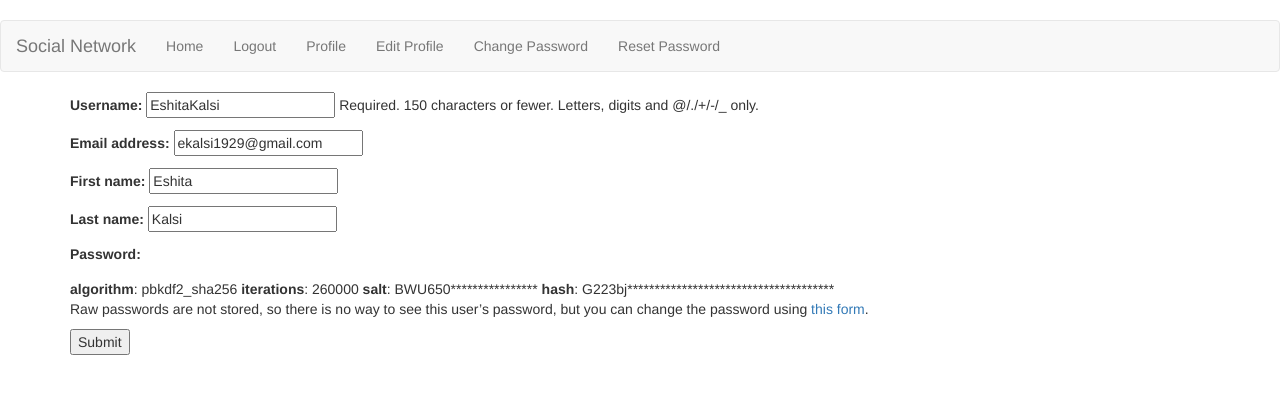
After one commit to Eshitakalsi/Test-Django-LoginSystem, a Django app: page /account/profile/edit/ in a window 1280 px wide. The commit adds this page. Shown: the top 394 px of the page. Run offline with Django 3.2, Linux system fonts and the light colour scheme; a user stored in the database is signed in; some libraries are stand-ins or nearby versions.

Commit message:
Deny Anonymous Users

```diff
--- a/accounts/forms.py
+++ b/accounts/forms.py
@@ -1,6 +1,6 @@
 from django import forms
 from django.contrib.auth.models import User
-from django.contrib.auth.forms import UserCreationForm
+from django.contrib.auth.forms import UserCreationForm, UserChangeForm
 
 
 class RegistrationForm(UserCreationForm):
@@ -27,3 +27,16 @@ class RegistrationForm(UserCreationForm):
             user.save()
 
         return user
+
+
+class EditProfileForm(UserChangeForm):
+
+    class Meta:
+        model = User
+        fields = (
+            'username',
+            'email',
+            'first_name',
+            'last_name',
+            'password'
+        )
--- /dev/null
+++ b/accounts/templates/accounts/edit_profile.html
@@ -0,0 +1,19 @@
+{% extends 'base.html' %}
+
+{% block head %}
+<title>Edit Profile</title>
+{% endblock %}
+
+{% block body %}
+<div class="container">
+    <form method="post">
+        {% csrf_token %}
+        {{ form.as_p }}
+        <button type='submit'>Submit</button>
+    </form>
+    <br>
+</div>
+
+
+
+{% endblock %}
--- a/accounts/templates/base.html
+++ b/accounts/templates/base.html
@@ -33,9 +33,21 @@
           <a class="navbar-brand" href="/">Social Network</a>
         </div>
         <div id="navbar" class="navbar-collapse collapse">
+          {% if user.is_authenticated %}
+          <ul class="nav navbar-nav ">
+            <li><a href="/account ">Home</a></li>
+            <li><a href="/account/logout">Logout</a></li>
+            <li><a href="/account/profile">Profile</a></li>
+            <li><a href="/account/profile/edit/">Edit Profile</a></li>
+            <li><a href="/account/change-password">Change Password</a></li>
+            <li><a href="/account/reset-password">Reset Password</a></li>
+          </ul>
+          {% else %}
           <ul class="nav navbar-nav navbar-right">
+            <li><a href="/account/login">Login</a></li>
             <li><a href="/account/register">Register</a></li>
           </ul>
+          {% endif %}
         </div>
       </div>
     </nav>
--- a/accounts/urls.py
+++ b/accounts/urls.py
@@ -1,6 +1,13 @@
 from django.urls import path
 from . import views
-from django.contrib.auth.views import LoginView, LogoutView
+from django.contrib.auth.views import (
+    LoginView,
+    LogoutView,
+    PasswordResetView,
+    PasswordResetDoneView,
+    PasswordResetConfirmView,
+    PasswordResetCompleteView
+)
 
 
 urlpatterns = [
@@ -8,5 +15,11 @@ urlpatterns = [
     path('login/', LoginView.as_view(template_name='accounts/login.html'), name='login'),
     path('logout/', LogoutView.as_view(template_name='accounts/logout.html'), name='logout'),
     path('register/', views.register,  name='register'),
-    path('profile/', views.profile, name='profile')
+    path('profile/', views.view_profile, name='view_profile'),
+    path('profile/edit/', views.edit_profile, name='edit_profile'),
+    path('change-password/', views.change_password, name='change_password'),
+    path('reset-password/', PasswordResetView.as_view(), name='reset_password'),
+    path('reset-password/done', PasswordResetDoneView.as_view(), name='reset_password_done'),
+    path('reset-password/confirm/<uidb64>/<token>/', PasswordResetConfirmView.as_view(), name='reset_password_confirm'),
+    path('reset-password/complete/', PasswordResetCompleteView.as_view(), name='password_reset_complete'),
 ]
--- a/accounts/views.py
+++ b/accounts/views.py
@@ -1,6 +1,12 @@
 from django.shortcuts import render, redirect
-from accounts.forms import RegistrationForm
+from accounts.forms import (
+    RegistrationForm,
+    EditProfileForm,
+)
 from django.contrib.auth.models import User
+from django.contrib.auth.forms import PasswordChangeForm
+from django.contrib.auth import update_session_auth_hash
+from django.contrib.auth.decorators import login_required
 
 
 def home(request):
@@ -23,7 +29,38 @@ def register(request):
         args = {'form': form}
         return render(request, 'accounts/reg_form.html', args)
 
-
-def profile(request):
+@login_required
+def view_profile(request):
     args = {'user': request.user}
     return render(request, 'accounts/profile.html', args)
+
+@login_required
+def edit_profile(request):
+    if request.method == 'POST':
+        form = EditProfileForm(request.POST, instance = request.user)
+
+        if form.is_valid():
+            form.save()
+            return redirect('/account/profile')
+
+    else:
+        form = EditProfileForm(instance = request.user)
+        args = {'form': form}
+        return render(request, 'accounts/edit_profile.html', args)
+
+@login_required
+def change_password(request):
+    if request.method == 'POST':
+        form = PasswordChangeForm(data = request.POST, user = request.user)
+
+        if form.is_valid():
+            form.save()
+            update_session_auth_hash(request, form.user)
+            return redirect('/account/profile')
+        else:
+            return redirect('/account/change-password')
+
+    else:
+        form = PasswordChangeForm(user = request.user)
+        args = {'form': form}
+        return render(request, 'accounts/change_password.html', args)
--- a/tutorial/settings.py
+++ b/tutorial/settings.py
@@ -126,3 +126,6 @@ STATIC_URL = '/static/'
 DEFAULT_AUTO_FIELD = 'django.db.models.BigAutoField'
 
 LOGIN_REDIRECT_URL = '/account/'
+
+EMAIL_HOST = 'localhost'
+EMAIL_PORT = 1025
--- a/tutorial/urls.py
+++ b/tutorial/urls.py
@@ -21,4 +21,5 @@ urlpatterns = [
     path('', views.login_redirect, name='login_redirect'),
     path('admin/', admin.site.urls),
     path('account/', include('accounts.urls')),
+    path('', include('django.contrib.auth.urls'))
 ]
```
Also changed, not shown: accounts/templates/accounts/change_password.html (added, +19 -0 lines), db.sqlite3.
